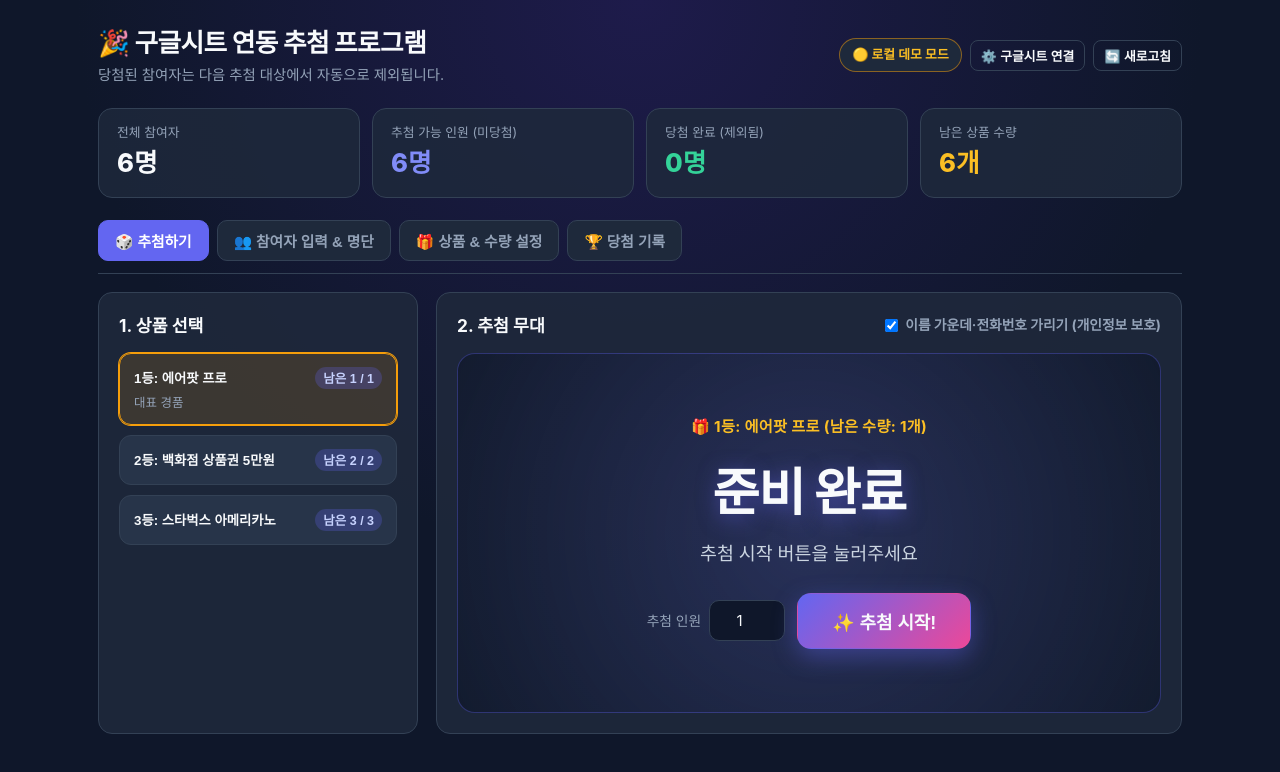
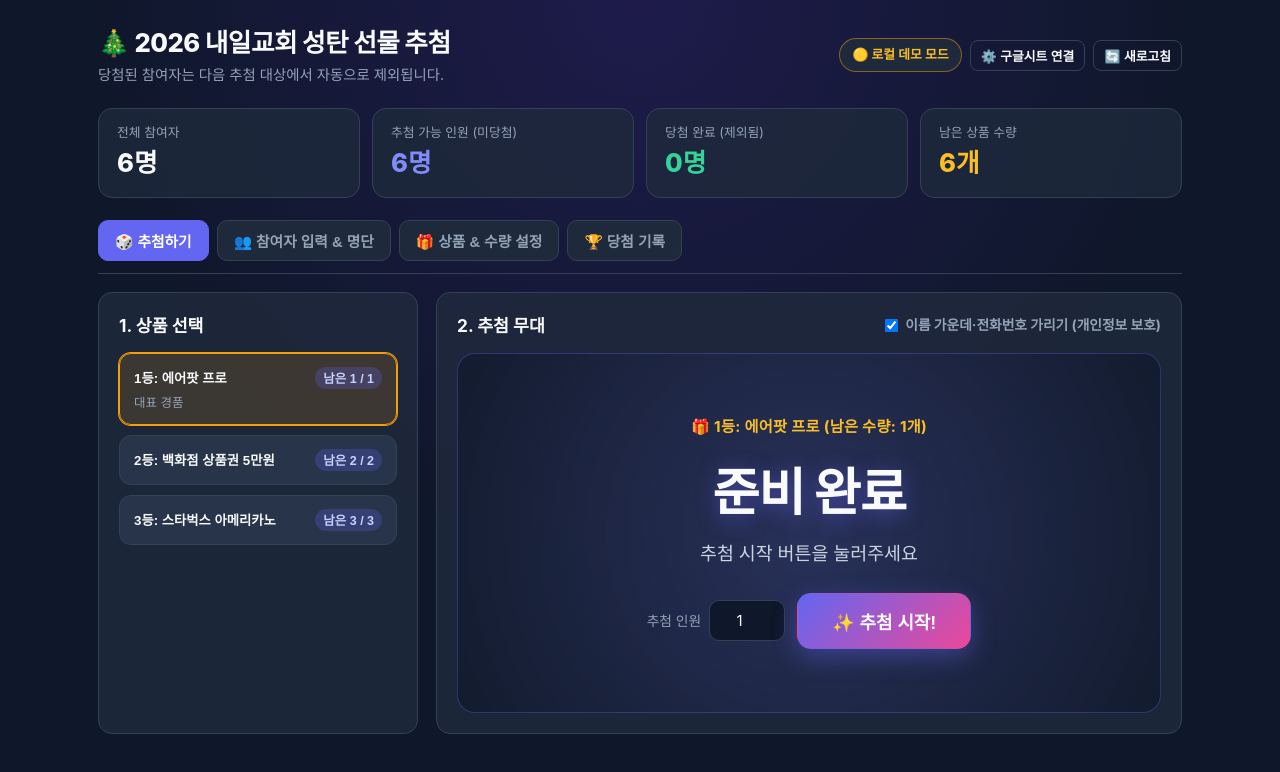
Before and after one commit to designkko/gift, a plain HTML site: page index.html in a window 1280 px wide. Drawn offline with Linux system fonts and the light colour scheme.

Commit message:
프로그램 제목을 '2026 내일교회 성탄 선물 추첨'으로 변경

```diff
--- a/index.html
+++ b/index.html
@@ -3,7 +3,7 @@
 <head>
   <meta charset="UTF-8" />
   <meta name="viewport" content="width=device-width, initial-scale=1.0" />
-  <title>🎉 구글시트 연동 추첨 프로그램</title>
+  <title>🎄 2026 내일교회 성탄 선물 추첨</title>
   <style>
     :root {
       --bg: #0f172a;
@@ -581,7 +581,7 @@
   <div class="container">
     <header>
       <div class="brand">
-        <h1>🎉 구글시트 연동 추첨 프로그램</h1>
+        <h1>🎄 2026 내일교회 성탄 선물 추첨</h1>
         <p>당첨된 참여자는 다음 추첨 대상에서 자동으로 제외됩니다.</p>
       </div>
       <div class="status-bar">
```
Also changed, not shown: 1 other file.
